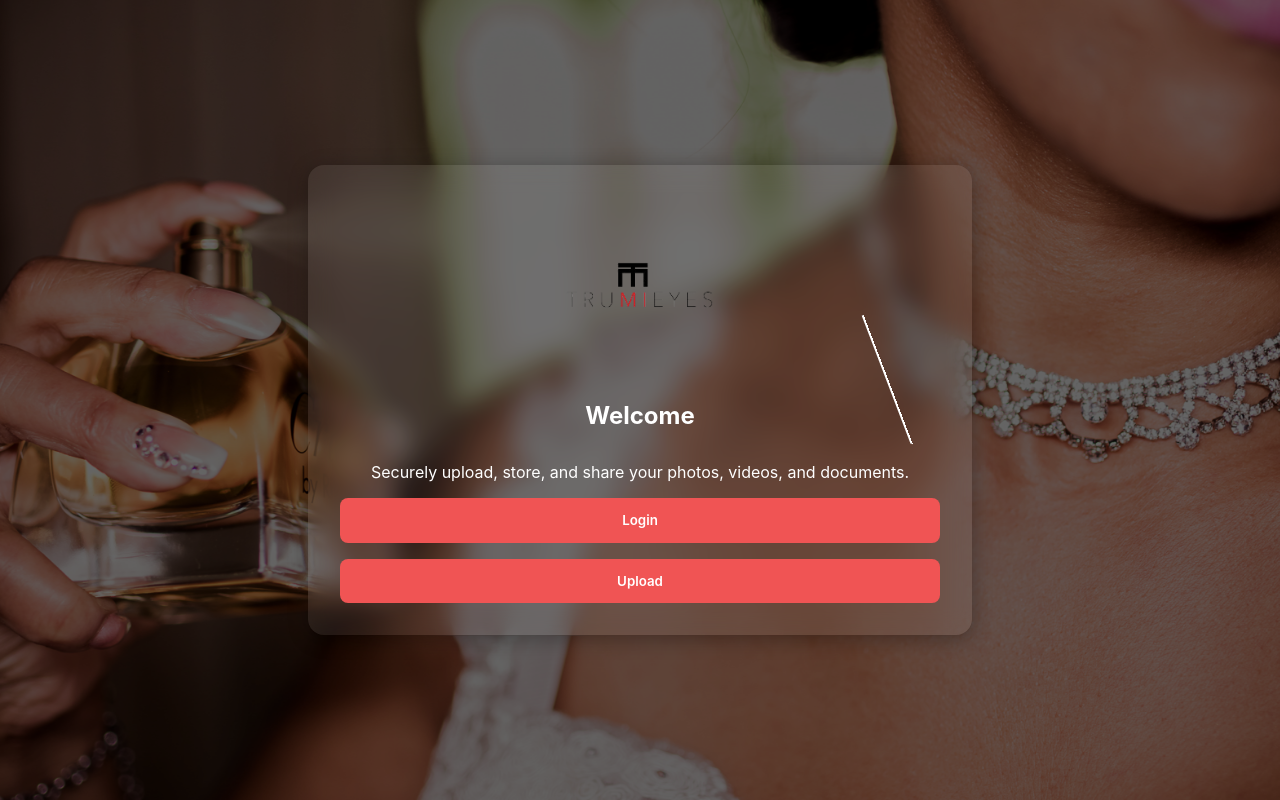
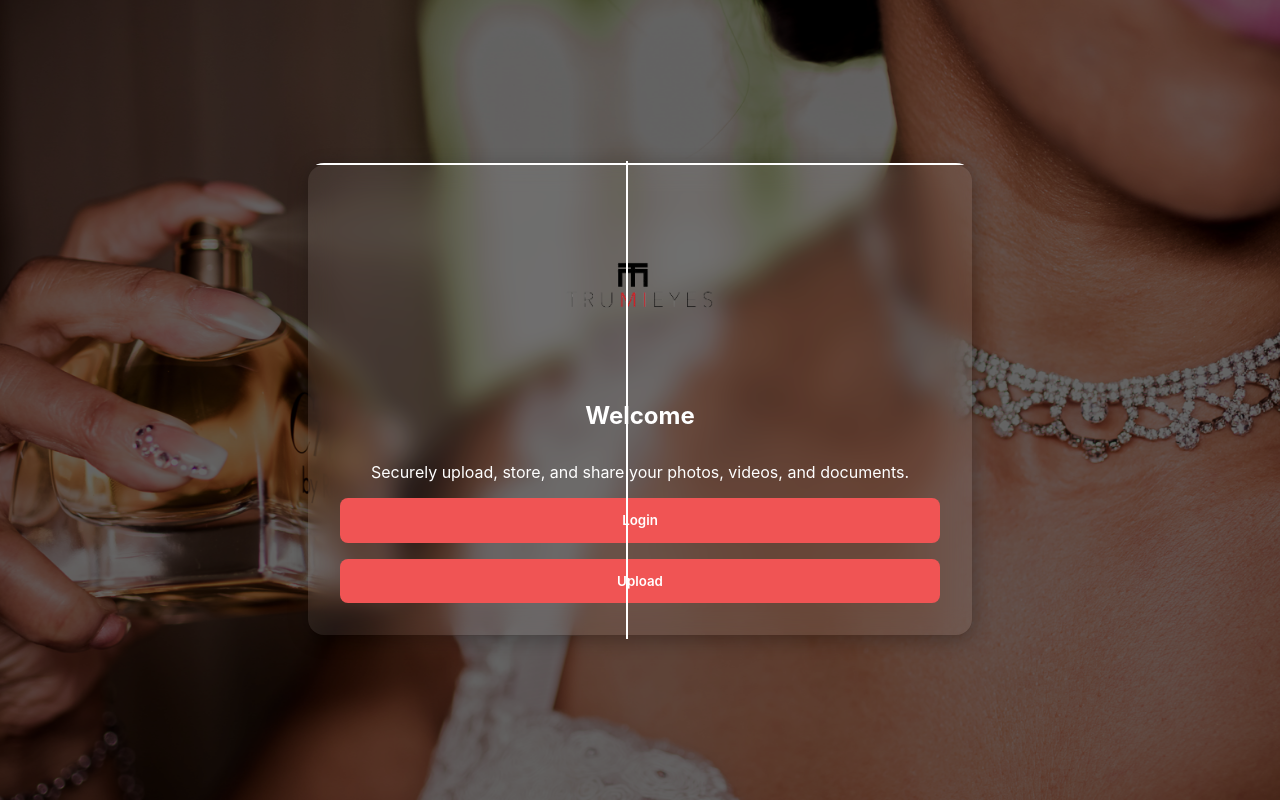
Before and after one commit to DDbyAlfonzo/TruMiEyes, a Next.js app: page / in a window 1280 px wide. Built offline with nearby package versions, Linux system fonts and the light colour scheme.

Commit message:
Add subtle animated white border traveling around container

```diff
--- a/Styles/globals.css
+++ b/Styles/globals.css
@@ -33,39 +33,66 @@ body, html {
   z-index: 0;
 }
 
+/* Animated border */
 .container::before {
   content: '';
+  pointer-events: none;
   position: absolute;
   top: -4px;
   left: -4px;
   right: -4px;
   bottom: -4px;
   border-radius: 20px;
-  padding: 2px;
+  border: 2px solid white;
+
+  /* Border dash for animation */
+  border-style: solid;
+  border-color: white;
+  border-width: 2px;
+
+  /* Stroke dash array to simulate "dash" and gap for animation */
+  border-image: none;
+  box-sizing: border-box;
+
+  /* We'll simulate border animation with a CSS background gradient and animation */
+  background: none;
+
+  /* To animate the border, use an SVG approach or CSS trick - simpler: use a CSS border with outline + animation on dash offset */
+
+  /* Trick: use a SVG-like dashed border animation effect */
+  border: 2px solid transparent;
+  border-radius: 20px;
+  box-sizing: border-box;
+
   background:
-    conic-gradient(
-      from 0deg,
-      white 0deg 30deg,
-      transparent 30deg 360deg
-    );
-  -webkit-mask:
-    linear-gradient(#fff 0 0) content-box,
-    linear-gradient(#fff 0 0);
-  -webkit-mask-composite: destination-out;
-  mask-composite: exclude;
-  animation: border-rotate 2.5s linear infinite;
-  z-index: -1;
+    linear-gradient(white, white) padding-box,
+    linear-gradient(to right, white 0%, white 100%) border-box;
+
+  animation: border-draw 4s linear infinite;
+  background-repeat: no-repeat;
+  background-size: 100% 2px, 2px 100%;
+  background-position: top left, top left;
 }
 
-@keyframes border-rotate {
+@keyframes border-draw {
   0% {
-    transform: rotate(0deg);
+    background-position: top left, top left;
+  }
+  25% {
+    background-position: top right, top left;
+  }
+  50% {
+    background-position: top right, bottom right;
+  }
+  75% {
+    background-position: top left, bottom right;
   }
   100% {
-    transform: rotate(360deg);
+    background-position: top left, top left;
   }
 }
 
+/* Text colors */
 .container img.logo {
   max-width: 250px;
   margin-bottom: 1.5rem;
```
